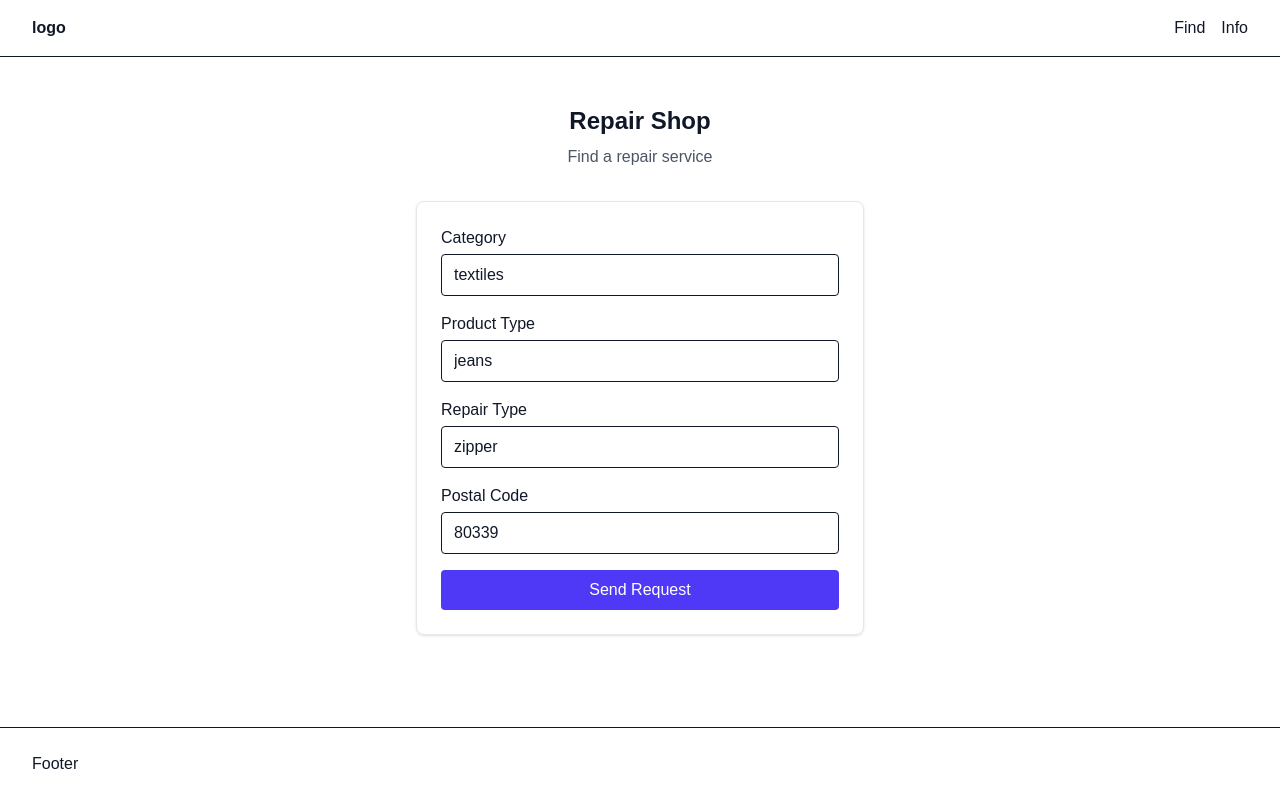
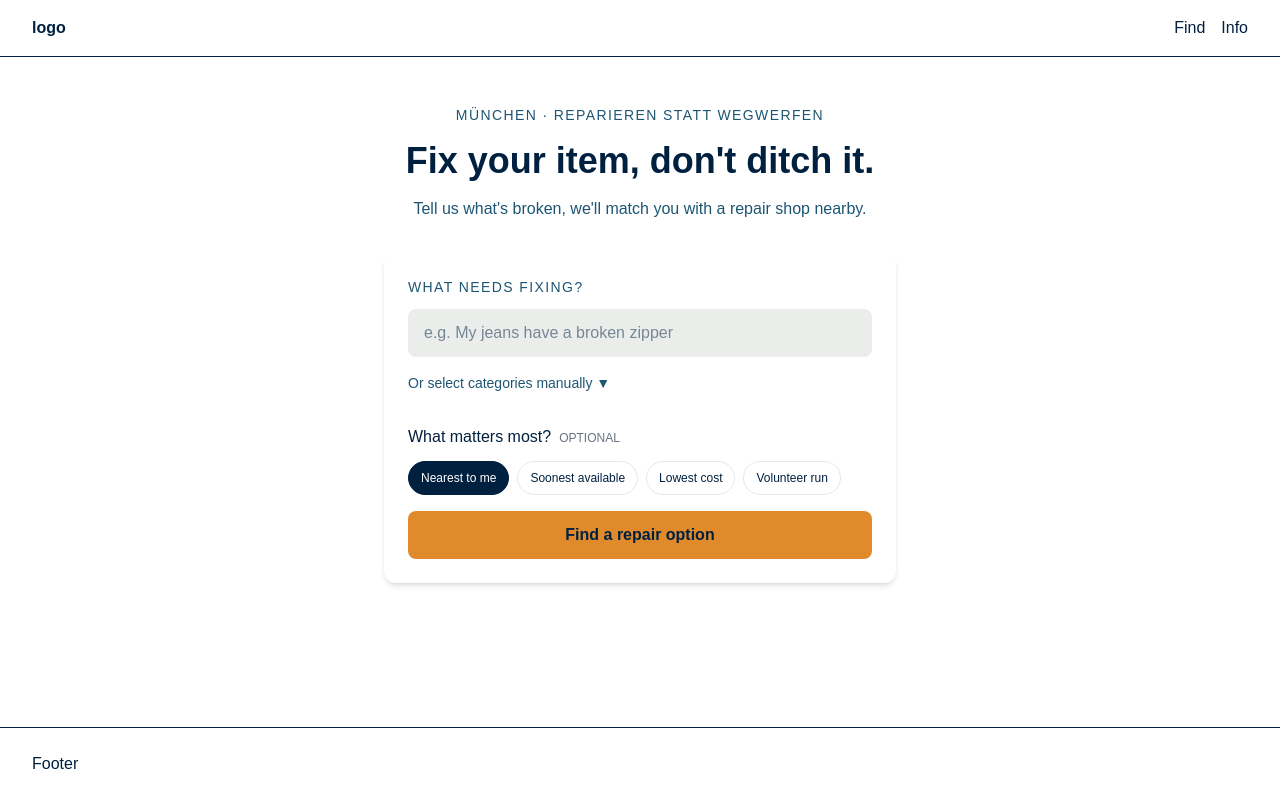
Before and after one commit to ReDI-LAB/athena, a Next.js app in the folder frontend/: page / in a window 1280 px wide. Built offline with nearby package versions, Linux system fonts and the light colour scheme.

Commit message:
Improve frontend layout and display repair estimations

```diff
--- a/frontend/app/page.tsx
+++ b/frontend/app/page.tsx
@@ -2,18 +2,40 @@
 
 import { useState } from "react";
 import Field from "../components/Field";
+import EstimationResult from "../components/EstimationResult";
+
+// Later, types to be outsourced these to a common file!!
+type RepairLocation = {
+  id: number;
+  title: string;
+  street: string | null;
+  postal_code: string | null;
+  city: string | null;
+  website: string | null;
+};
+
+type Estimation = {
+  cost_min_eur: number;
+  cost_max_eur: number;
+  co2_saved_kg: number;
+  waste_avoided_kg: number;
+  recommended_locations: RepairLocation[];
+};
 
 export default function Home() {
   const [formData, setFormData] = useState({
-    category: "textiles",
-    product_type: "jeans",
-    repair_type: "zipper",
-    postal_code: "80339",
+    category: "",
+    product_type: "",
+    repair_type: "",
+    postal_code: "",
+
   });
-
-  const [data, setData] = useState<unknown>(null);
+  const [searchText, setSearchText] = useState("");
+  const [data, setData] = useState<Estimation | null>(null);
   const [loading, setLoading] = useState(false);
   const [error, setError] = useState("");
+  const [showCategories, setShowCategories] = useState(false);
+  const [priority, setPriority] = useState("nearest");
 
   // Update any form field
   function updateField(name: string, value: string) {
@@ -25,6 +47,19 @@ export default function Home() {
 
   async function handleSearch(e: React.SubmitEvent<HTMLFormElement>) {
     e.preventDefault();
+
+    if (
+        !formData.category.trim() ||
+        !formData.product_type.trim() ||
+        !formData.repair_type.trim()
+      ) {
+        setShowCategories(true);
+        setData(null);
+        setError(
+          "Please provide a few more details about your item so we can find a repair option."
+        );
+        return;
+      }
 
     setLoading(true);
     setError("");
@@ -60,7 +95,7 @@ export default function Home() {
   }
 
   return (
-    <div className="min-h-screen flex flex-col bg-white text-gray-900">
+    <div className="min-h-screen flex flex-col bg-white text-[#002040]">
 
       {/* Navigation */}
       <nav className="flex justify-between items-center px-8 py-4 border-b">
@@ -77,19 +112,53 @@ export default function Home() {
       {/* Main Section */}
       <main className="flex-1 flex flex-col items-center px-4 py-12">
 
-        <h1 className="text-2xl font-bold mb-2">
-          Repair Shop
+        <div className="text-center mb-8">
+          <p className="text-sm uppercase tracking-widest text-[#1D5673] mb-4">
+            München · Reparieren statt Wegwerfen
+          </p>
+
+          <h1 className="text-4xl font-bold text-[#002040] mb-4">
+            Fix your item, don&apos;t ditch it.
           </h1>
 
-        <p className="text-gray-600 mb-8">
-          Find a repair service
+          <p className="text-[#1D5673]">
+            Tell us what&apos;s broken, we&apos;ll match you
+            with a repair shop nearby.
           </p>
+        </div>
 
         {/* Search Form */}
         <form
           onSubmit={handleSearch}
-          className="w-full max-w-md border border-gray-200 rounded-lg p-6 shadow-sm"
+          className="w-full max-w-lg bg-white rounded-xl p-6 shadow-md"
         >
+          <div className="flex flex-col gap-4">
+                <div>
+                  <label
+                    htmlFor="repair-search"
+                    className="block mb-3 text-sm font-medium uppercase tracking-widest text-[#1D5673]"
+                  >
+                    What needs fixing?
+                  </label>
+
+                  <input
+                    id="repair-search"
+                    type="text"
+                    value={searchText}
+                    onChange={(e) => setSearchText(e.target.value)}
+                    placeholder="e.g. My jeans have a broken zipper"
+                    className="w-full bg-[#EBEDEA] border-0 rounded-lg px-4 py-3 text-[#002040] focus:outline-none focus:ring-2 focus:ring-[#1D5673]"
+                  />
+                </div>
+              <button
+                  type="button"
+                  onClick={() => setShowCategories(!showCategories)}
+                  className="text-sm text-[#1D5673] hover:underline text-left"
+                >
+                  {showCategories ? "Hide categories ▲" : "Or select categories manually ▼"}
+              </button>
+
+          {showCategories && (
               <div className="flex flex-col gap-4">
                 <Field
                     name="category"
@@ -121,12 +190,47 @@ export default function Home() {
                     value={formData.postal_code}
                     onChange={updateField}
                   />
+             </div>
+          )}
+
+            <div className="mt-4">
+              <p className="mb-3 text-[#002040]">
+                What matters most?
+                <span className="ml-2 text-xs text-gray-500">
+                  OPTIONAL
+                </span>
+              </p>
+
+              <div className="flex flex-wrap gap-2">
+                {[
+                  { value: "nearest", label: "Nearest to me" },
+                  { value: "soonest", label: "Soonest available" },
+                  { value: "lowest_cost", label: "Lowest cost" },
+                  { value: "volunteer", label: "Volunteer run" },
+                ].map((option) => (
+                  <button
+                    key={option.value}
+                    type="button"
+                    onClick={() => setPriority(option.value)}
+                    aria-pressed={priority === option.value}
+                    className={`rounded-full border px-3 py-2 text-xs transition-colors ${
+                      priority === option.value
+                        ? "bg-[#002040] text-white border-[#002040]"
+                        : "bg-white text-[#002040] border-gray-200 hover:bg-gray-100"
+                    }`}
+                  >
+                    {option.label}
+                  </button>
+                ))}
+              </div>
+            </div>
+
             <button
                   type="submit"
                   disabled={loading}
-              className="w-full bg-indigo-600 text-white rounded px-4 py-2 hover:bg-indigo-700 disabled:opacity-50"
+                  className="w-full bg-[#E08A2C] text-[#002040] font-semibold rounded-lg px-4 py-3 hover:bg-[#D17C20] disabled:opacity-50"
                 >
-              {loading ? "Loading..." : "Send Request"}
+                  {loading ? "Loading..." : "Find a repair option"}
             </button>
 
           </div>
@@ -139,17 +243,7 @@ export default function Home() {
           </p>
         )}
 
-        {data !== null && (
-          <div className="w-full max-w-md mt-8">
-            <h2 className="font-bold mb-2">
-              API Response
-            </h2>
-
-            <pre className="bg-gray-100 p-4 rounded overflow-x-auto text-sm">
-              {JSON.stringify(data, null, 2)}
-            </pre>
-          </div>
-        )}
+        {data !== null && <EstimationResult data={data} />}
 
       </main>
 
--- /dev/null
+++ b/frontend/components/EstimationResult.tsx
@@ -0,0 +1,109 @@
+
+type RepairLocation = {
+  id: number;
+  title: string;
+  street: string | null;
+  postal_code: string | null;
+  city: string | null;
+  website: string | null;
+};
+
+type Estimation = {
+  cost_min_eur: number;
+  cost_max_eur: number;
+  co2_saved_kg: number;
+  waste_avoided_kg: number;
+  recommended_locations: RepairLocation[];
+};
+
+type EstimationResultProps = {
+  data: Estimation;
+};
+
+export default function EstimationResult({
+  data,
+}: EstimationResultProps) {
+  return (
+    <section className="w-full max-w-lg mt-8">
+      <h2 className="text-2xl font-bold text-[#002040] mb-4">
+        Your Repair Estimation
+      </h2>
+
+      <div className="bg-white rounded-xl shadow-md p-6">
+        <p className="text-gray-500 text-sm">
+          Estimated Repair Cost
+        </p>
+
+        <p className="text-3xl font-bold text-[#002040] mb-6">
+          €{data.cost_min_eur} – €{data.cost_max_eur}
+        </p>
+
+        <div className="grid grid-cols-2 gap-4">
+          <div className="bg-[#EBEDEA] rounded-lg p-4">
+            <p className="text-sm text-gray-600">
+              CO₂ Saved
+            </p>
+            <p className="text-xl font-semibold text-[#3E6B44]">
+              {data.co2_saved_kg} kg
+            </p>
+          </div>
+
+          <div className="bg-[#EBEDEA] rounded-lg p-4">
+            <p className="text-sm text-gray-600">
+              Waste Avoided
+            </p>
+            <p className="text-xl font-semibold text-[#3E6B44]">
+              {data.waste_avoided_kg} kg
+            </p>
+          </div>
+        </div>
+      </div>
+
+            <div className="mt-6">
+            <h3 className="text-xl font-bold text-[#002040] mb-4">
+                Recommended Repair Locations
+            </h3>
+
+            {data.recommended_locations?.length > 0 ? (
+                <div className="flex flex-col gap-4">
+                        {data.recommended_locations.map((location) => (
+                            <div
+                            key={location.id}
+                            className="bg-white rounded-xl shadow-sm border border-gray-100 p-5"
+                            >
+                            <h4 className="font-semibold text-[#002040] mb-2">
+                                {location.title}
+                            </h4>
+
+                            {(location.street ||
+                                location.postal_code ||
+                                location.city) && (
+                                <p className="text-sm text-gray-600 mb-2">
+                                {[location.street, location.postal_code, location.city]
+                                    .filter(Boolean)
+                                    .join(", ")}
+                                </p>
+                            )}
+
+                            {location.website && (
+                                <a
+                                href={location.website}
+                                target="_blank"
+                                rel="noopener noreferrer"
+                                className="text-sm text-[#1D5673] underline"
+                                >
+                                Visit website
+                                </a>
+                            )}
+                    </div>
+            ))}
+                </div>
+                    ) : (
+                        <p className="text-sm text-gray-600">
+                        No repair locations available yet.
+                        </p>
+                    )}
+             </div>
+    </section>
+  );
+}
```
Lines whose indentation alone changed are shown as unchanged.
